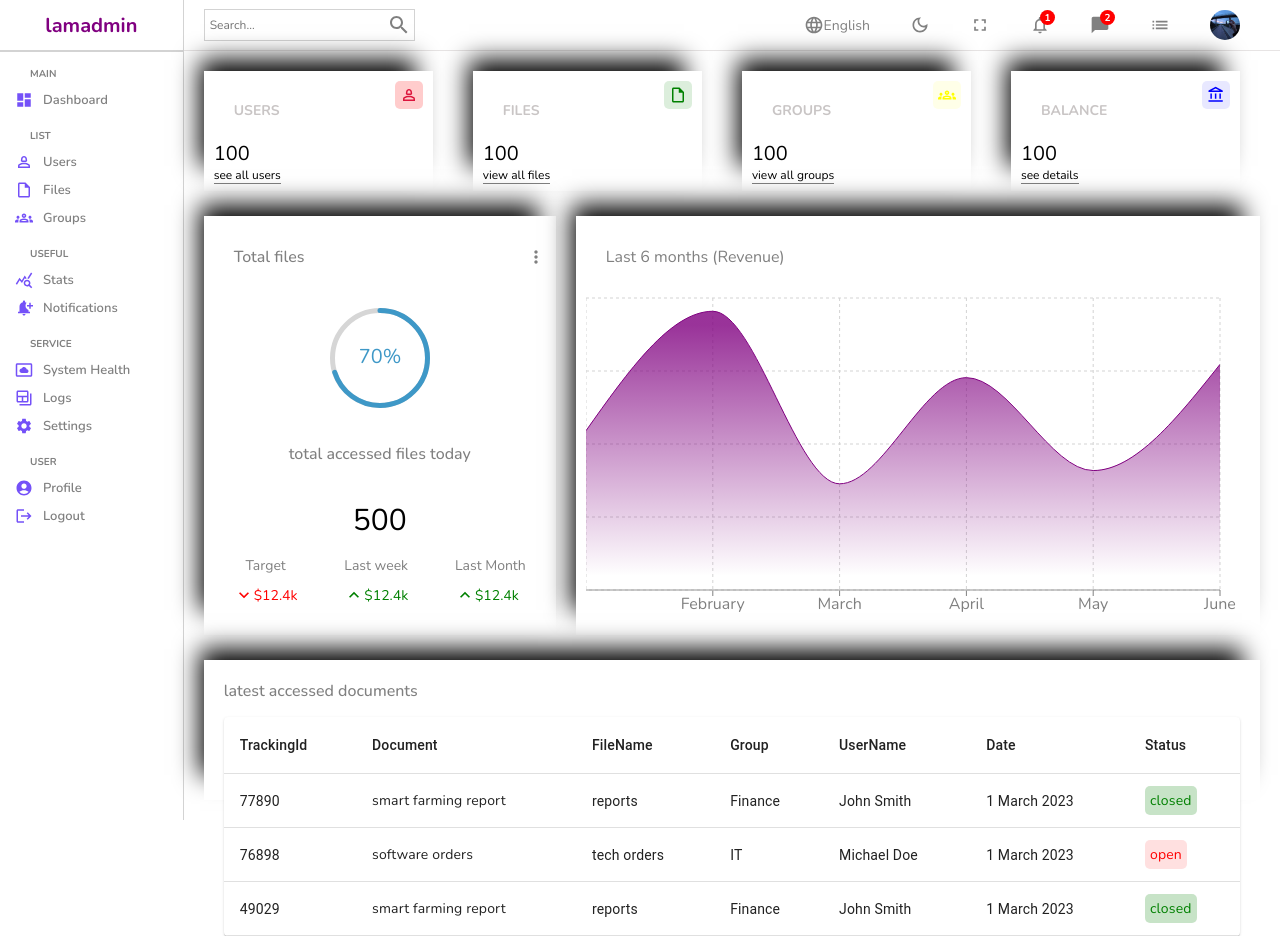
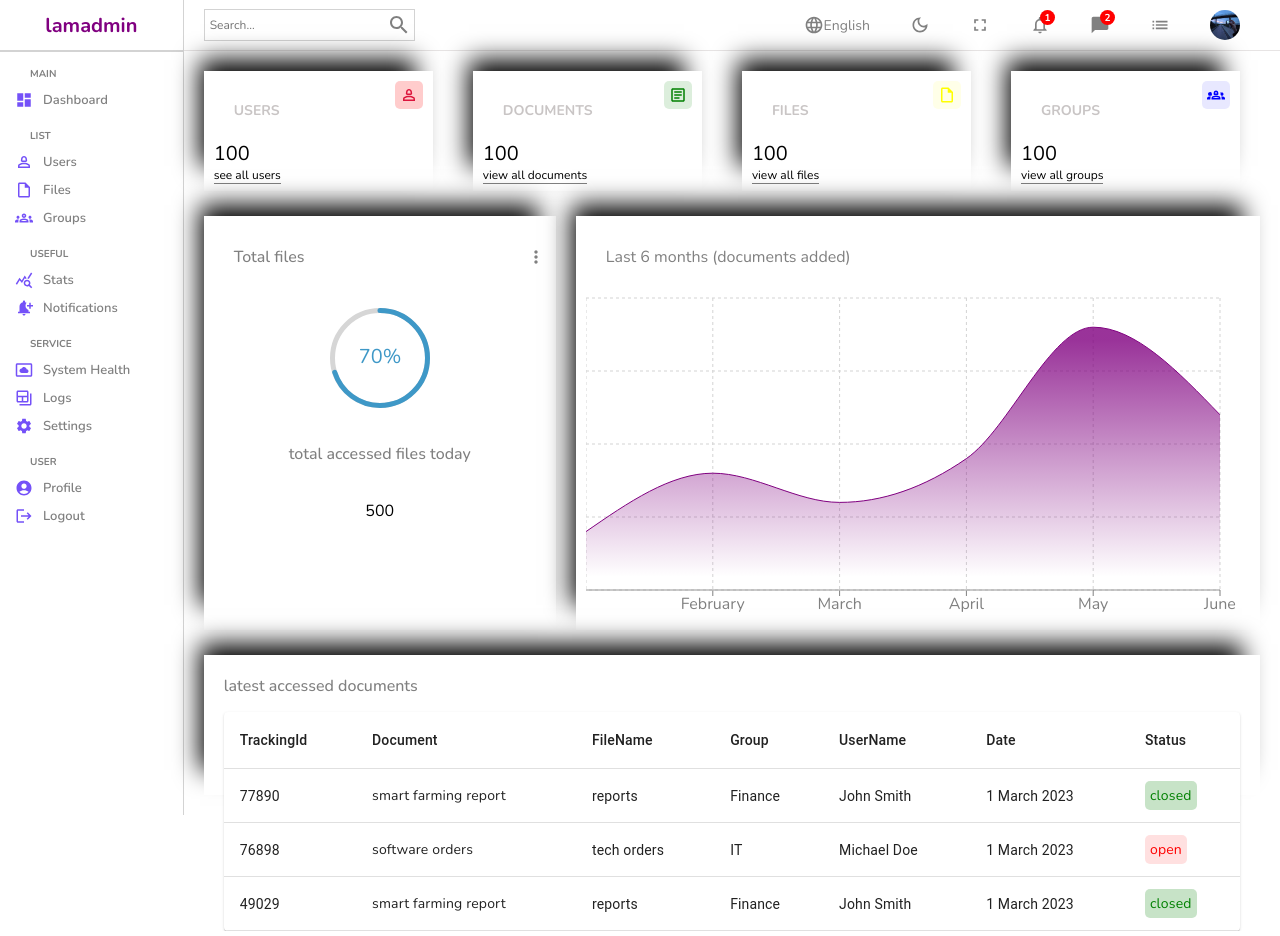
Before and after one commit to Evelynn-Atieno/document-managementsystem, a React (Create React App) app: page / in a window 1280 px wide. Built offline with nearby package versions, Linux system fonts and the light colour scheme.

Commit message:
overal changes

```diff
--- a/src/components/chart/Chart.jsx
+++ b/src/components/chart/Chart.jsx
@@ -2,12 +2,12 @@ import"./chart.scss"
 import { AreaChart, Area, XAxis, CartesianGrid, Tooltip, ResponsiveContainer } from "recharts";
 
 const data =[
-    {name: "January", Total: 1200},
-    {name: "February", Total: 2100},
-    {name: "March", Total: 800},
-    {name: "April", Total: 1600},
-    {name: "May", Total: 900},
-    {name: "June", Total:1700},
+    {name: "January", Total: 200},
+    {name: "February", Total: 400},
+    {name: "March", Total: 300},
+    {name: "April", Total: 450},
+    {name: "May", Total:900},
+    {name: "June", Total:600},
 ];
 
 const Chart = ({aspect, title}) => {
--- a/src/components/featured/Featured.jsx
+++ b/src/components/featured/Featured.jsx
@@ -20,27 +20,6 @@ const Featured = () => {
         <p className="title">total accessed files today</p>
         <p className="amount">500</p>
 
-        <div className="summary">
-          <div className="item">
-            <div className="itemTitle">Target</div>
-            <div className="itemResult negative">
-              <KeyboardArrowDownIcon fontSize="small"/>
-               <div className="resultAmount">$12.4k</div>
-            </div>
-          </div><div className="item">
-            <div className="itemTitle">Last  week</div>
-            <div className="itemResult positive">
-              <KeyboardArrowUpIcon fontSize="small"/>
-               <div className="resultAmount">$12.4k</div>
-            </div>
-          </div><div className="item">
-            <div className="itemTitle">Last Month</div>
-            <div className="itemResult positive">
-              <KeyboardArrowUpIcon fontSize="small"/>
-               <div className="resultAmount">$12.4k</div>
-            </div>
-          </div>
-        </div>
       </div>
     </div>
   )
--- a/src/components/featured/featured.scss
+++ b/src/components/featured/featured.scss
@@ -34,44 +34,13 @@ padding: 10px;
         font-weight: 500;
         color: gray;
     }
-    .amount{
-        font-size: 30px;
-    }
+
     .desc{
         font-weight: 300;
         font-size: 12px;
         color: gray;
         text-align: center;
     }
-    .summary{
-        width: 100%;
-        display: flex;
-        align-items: center;
-        justify-content: space-between;
 
-        .item{
-            text-align: center;
-        }
-
-          .itemTitle{
-            font-size: 14px;
-            color: gray;
-          }
-          .itemResult{
-            display: flex;
-            align-items: center;
-            margin-top: 10px;
-            font-size: 14px;
-
-            &.positive{
-                color: green;
-            }
-
-            &.negative{
-                color:red;
-            }
-
-          }
-    }
  }
 }
--- a/src/components/widget/Widget.jsx
+++ b/src/components/widget/Widget.jsx
@@ -3,7 +3,8 @@ import KeyboardArrowUpOutlinedIcon from '@mui/icons-material/KeyboardArrowUpOutl
 import Person2OutlinedIcon from '@mui/icons-material/Person2Outlined';
 import InsertDriveFileOutlinedIcon from '@mui/icons-material/InsertDriveFileOutlined';
 import GroupsOutlinedIcon from '@mui/icons-material/GroupsOutlined';
-import AccountBalanceOutlinedIcon from '@mui/icons-material/AccountBalanceOutlined';
+import Groups2OutlinedIcon from '@mui/icons-material/Groups2Outlined';
+import ArticleOutlinedIcon from '@mui/icons-material/ArticleOutlined';
 const Widget = ({type}) => {
 
     let data;
@@ -25,36 +26,36 @@ const Widget = ({type}) => {
 
       };
       break;
-      case"files":
+      case"documents":
       data={
-        title:"FILES",
+        title:"DOCUMENTS",
         isMoney:false,
-        link:"view all files",
-        icon: <InsertDriveFileOutlinedIcon className="icon"
+        link:"view all documents",
+        icon: <ArticleOutlinedIcon className="icon"
         style={{color:"green",
         backgroundColor: "rgba(0, 128, 0, 0.137)",
       }}/>,
 
 
       };
-      break;case"earning":
+      break;case"files":
       data={
-        title:"GROUPS",
+        title:"FILES",
         isMoney:false,
-        link:"view all groups",
-        icon: <GroupsOutlinedIcon  className="icon"
+        link:"view all files",
+        icon: <InsertDriveFileOutlinedIcon className="icon"
         style={{color:"yellow",
         backgroundColor: "rgba(255, 255, 0, 0.089)",
       }}/>,
 
 
       };
-      break;case"balance":
+      break;case"groups":
       data={
-        title:"BALANCE",
+        title:"GROUPS",
         isMoney:false,
-        link:"see details",
-        icon: <AccountBalanceOutlinedIcon className="icon"
+        link:"view all groups",
+        icon: <Groups2OutlinedIcon className="icon"
         style={{color:"blue",
         backgroundColor: "rgba(0, 0, 255, 0.089)",
       }}
--- a/src/pages/home/Home.jsx
+++ b/src/pages/home/Home.jsx
@@ -14,14 +14,14 @@ const home = () => {
         <Navbar/>
         <div className="widgets">
           <Widget type="user"/>
+          <Widget type="documents"/>
           <Widget type="files"/>
-          <Widget type="earning"/>
-          <Widget type="balance"/>
+          <Widget type="groups"/>
 
         </div>
         <div className="charts">
           <Featured/>
-          <Chart title="Last 6 months (Revenue)" aspect={2/1}/>
+          <Chart title="Last 6 months (documents added)" aspect={2/1}/>
         </div>
         <div className="listContainer">
           <div className="listTitle">latest accessed documents</div>
--- a/src/pages/single/Single.jsx
+++ b/src/pages/single/Single.jsx
@@ -40,7 +40,7 @@ const Single = () => {
             </div>
           </div>
           <div className="right">
-            <Chart aspect={3/1}  title= "User Spending (Last 6 Months)"/>
+            <Chart aspect={3/1}  title= "Documents accessed (Last 6 Months)"/>
           </div>
         </div>
         <div className="bottom">
```
